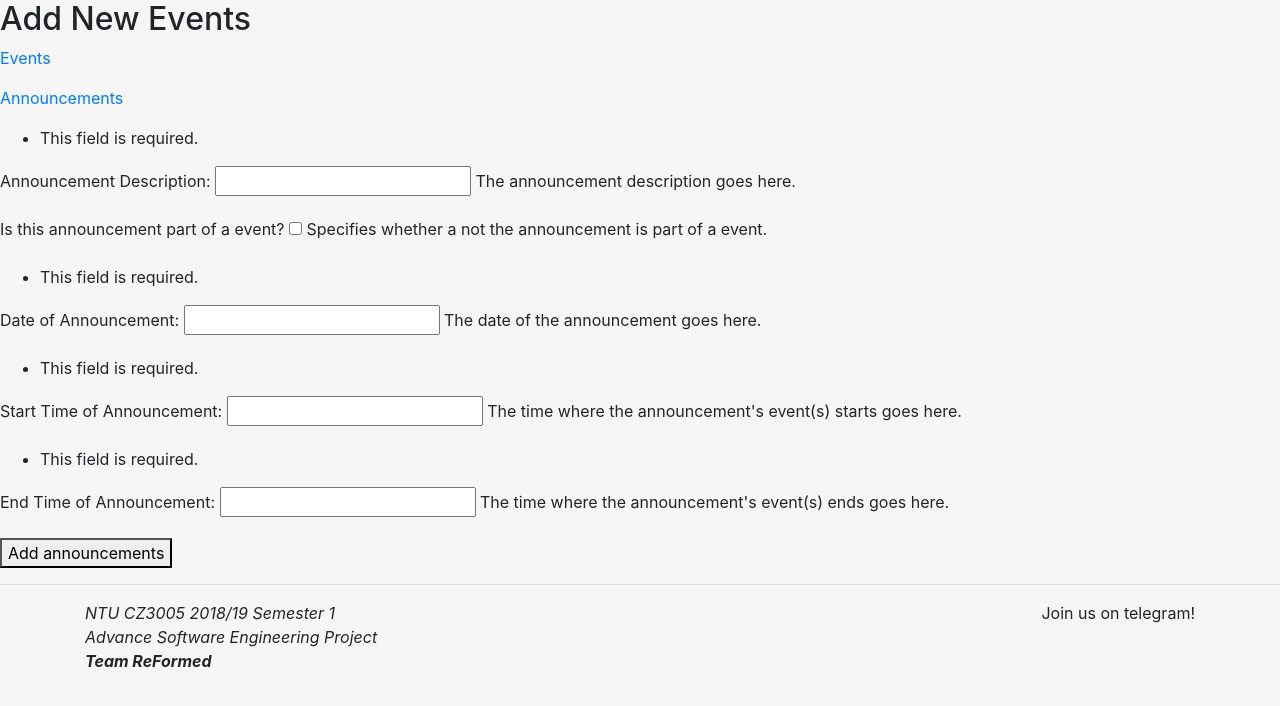
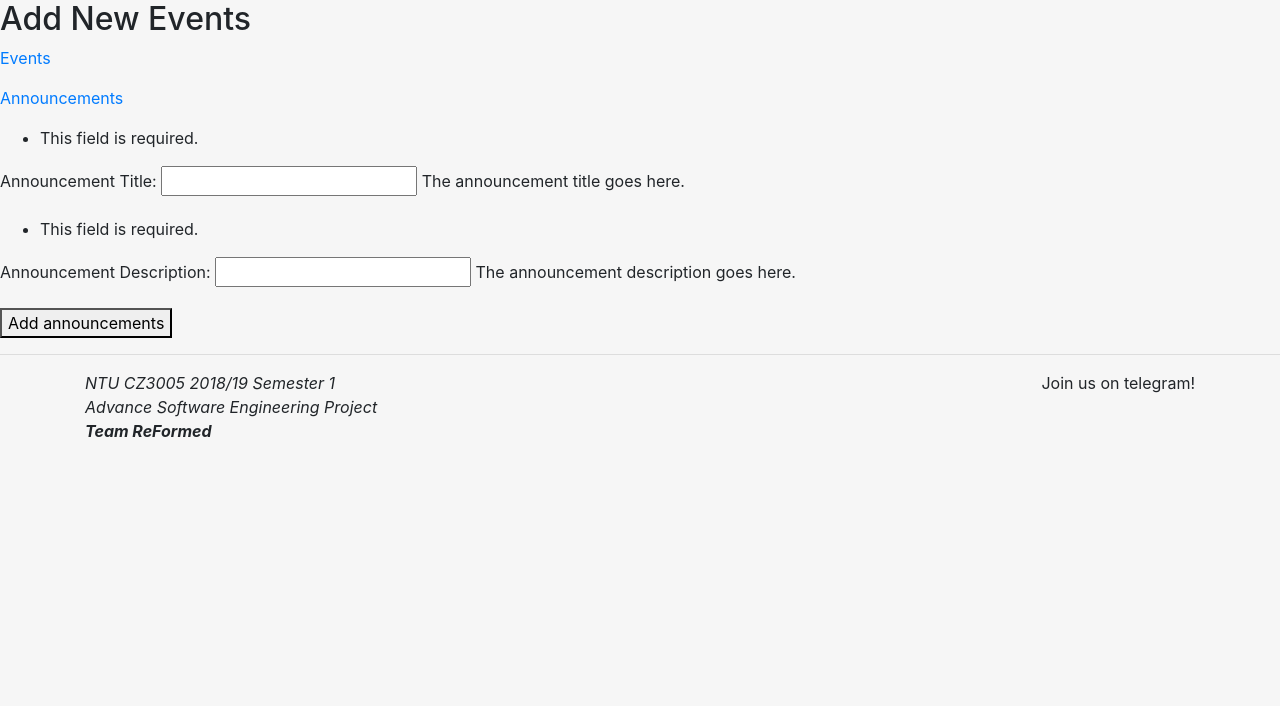
Before and after one commit to c170104/ASE, a Django app: a page that uses EduOne/main/templates/common/header.html in a window 1280 px wide. Shown: the part 66-772 px from the top of the page. Run offline with Django 3.2, Linux system fonts and the light colour scheme; a user stored in the database is signed in; some libraries are stand-ins or nearby versions.

Commit message:
6/3/19 1900 Updates
Changes:
Database has been modified to contain new / updated fields
Updated the respective views and forms

```diff
--- a/EduOne/main/forms.py
+++ b/EduOne/main/forms.py
@@ -10,14 +10,20 @@ class EventForm(ModelForm):
         model = Event
         exclude = ['eventPlanner']
         labels = {
+            'title': ('Event Title'),
             'description': ('Event Description'),
-            'eventDate': ('Date of Event'),
+            'location': ('Location of Event'),
+            'dateFrom': ('Start Date of Event'),
+            'dateTo': ('End Date of Event'),
             'timeFrom': ('Start Time of Event'),
             'timeTo': ('End Time of Event'),
         }
         help_texts = {
+            'title':('The title of the event goes here.'),
             'description' : ('The details of the event goes here.'),
-            'eventDate' : ('The date of the event goes here.'),
+            'location': ('The location details of event goes here.'),
+            'dateFrom': ('The start date of the event goes here.'),
+            'dateTo': ('The end date of the event goes here.'),
             'timeFrom' : ('The start time of the event goes here.'),
             'timeTo' : ('The end time of the event goes here.'),
         }
@@ -27,20 +33,14 @@ class EventForm(ModelForm):
 class AnnouncementForm(ModelForm):
     class Meta:
         model = Announcement
-        exclude = ['creator']
+        exclude = ['user', 'dateCreated']
         labels = {
+            'title' : ('Announcement Title'),
             'description': ('Announcement Description'),
-            'isEvent' : ('Is this announcement part of a event?'),
-            'eventDate': ('Date of Announcement'),
-            'eventTimeFrom': ('Start Time of Announcement'),
-            'eventTimeTo': ('End Time of Announcement'),
         }
         help_texts = {
+            'title' : ('The announcement title goes here.'),
             'description': ('The announcement description goes here.'),
-            'isEvent' : ('Specifies whether a not the announcement is part of a event.'),
-            'eventDate': ('The date of the announcement goes here.'),
-            'eventTimeFrom': ('The time where the announcement\'s event(s) starts goes here.'),
-            'eventTimeTo': ('The time where the announcement\'s event(s) ends goes here.'),
         }
 
 #This class form is used by announcement-delete to delete existing announcements
@@ -50,7 +50,7 @@ class AnnouncementDeleteView(LoginRequiredMixin, UserPassesTestMixin, DeleteView
 
     def test_func(self):
         announcement = self.get_object()
-        if self.request.user.username == announcement.creator:
+        if self.request.user == announcement.user:
             return True
         return False
 
--- a/EduOne/main/models.py
+++ b/EduOne/main/models.py
@@ -189,46 +189,21 @@ class Event(models.Model):
         'EventPlanner',
         on_delete=models.CASCADE,
     )
-    #Maybe can include an event title
-    #Events are a one day thing? Because there is no eventEndDate
+    title = models.CharField(max_length=30)
     description = models.CharField(max_length=200, blank=True, null=True)
-    eventDate = models.DateField()
+    location = models.CharField(max_length=50)
+    dateFrom = models.DateField()
+    dateTo = models.DateField()
     timeFrom = models.TimeField()
     timeTo = models.TimeField()
-    #Need a location field here that is similar to description
 
     def __str__(self):
-        return "{}, Date: {}, From: {}, To: {}".format(self.eventPlanner, self.eventDate, self.timeFrom, self.timeTo)
-
-#This form is used by the views.schedule_add to add create new Event objects
-class EventForm(ModelForm):
-    class Meta:
-        model = Event
-        exclude = ['eventPlanner']
-        labels = {
-            'description': ('Event Description'),
-            'eventDate': ('Date of Event'),
-            'timeFrom': ('Start Time of Event'),
-            'timeTo': ('End Time of Event'),
-        }
-        help_texts = {
-            'description' : ('The details of the event goes here.'),
-            'eventDate' : ('The date of the event goes here.'),
-            'timeFrom' : ('The start time of the event goes here.'),
-            'timeTo' : ('The end time of the event goes here.'),
-        }
-
+        return "{}, Date From: {}, Date To: {}, From: {}, To: {}".format(self.eventPlanner, self.dateFrom, self.dateTo, self.timeFrom, self.timeTo)
 
 APPOINTMENT_STATUS = (
-    ('pending'),
-    ('approved'),
-    ('rejected')
-    )
-
-APPOINTMENT_STATUS = (
-    ('pending'),
-    ('approved'),
-    ('rejected')
+    ('pending', 'Pending'),
+    ('approved', 'Approved'),
+    ('rejected', 'Rejected')
     )
 
 class Appointment(models.Model):
@@ -240,44 +215,25 @@ class Appointment(models.Model):
         'ParentProfile',
         on_delete=models.CASCADE,
     )
+    apptTitle = models.CharField(max_length=30)
+    apptDescription = models.CharField(max_length=200)
     apptDate = models.DateField()
     apptTimeFrom = models.TimeField()
     apptTimeTo = models.TimeField()
-    apptDescription = models.CharField(max_length=200)
-    approved = models.BooleanField(default=False)
+    apptStatus = models.CharField(max_length=8, choices= APPOINTMENT_STATUS)
 
     def __str__(self):
-        return "Appt by: {} | Approved: {}".format(self.parent, self.approved)
+        return "Appt by: {} | Status: {}".format(self.parent, self.apptStatus)
 
 
 class Announcement(models.Model):
-    creator = models.CharField(max_length=50)
+    user = models.ForeignKey(
+        User,
+        on_delete=models.CASCADE,
+    )
+    title = models.CharField(max_length=30)
     description = models.CharField(max_length=500)
-    isEvent = models.BooleanField(default=False)
-    #Announcements can cover only a single day? Because there is no eventEndDate
-    eventDate = models.DateField()
-    eventTimeFrom = models.TimeField()
-    eventTimeTo = models.TimeField()
+    dateCreated = models.DateField()
 
     def __str__(self):
-        return "Creator: {}, isEvent: {}".format(self.creator, self.isEvent)
-
-#This form is used by the views.schedule_add to add create new Announcement objects
-class AnnoucementForm(ModelForm):
-    class Meta:
-        model = Announcement
-        exclude = ['creator']
-        labels = {
-            'description': ('Announcement Description'),
-            'isEvent' : ('Is this announcement part of a event?'),
-            'eventDate': ('Date of Announcement'),
-            'eventTimeFrom': ('Start Time of Announcement'),
-            'eventTimeTo': ('End Time of Announcement'),
-        }
-        help_texts = {
-            'description': ('The announcement description goes here.'),
-            'isEvent' : ('Specifies whether a not the announcement is part of a event.'),
-            'eventDate': ('The date of the announcement goes here.'),
-            'eventTimeFrom': ('The time where the announcement\'s event(s) starts goes here.'),
-            'eventTimeTo': ('The time where the announcement\'s event(s) ends goes here.'),
-        }
+        return "User: {}, title: {}".format(self.user, self.title)
--- a/EduOne/main/templates/index.html
+++ b/EduOne/main/templates/index.html
@@ -6,9 +6,9 @@
 
 	<h2>Announcements</h2>
 		{% for event in announcements  %}
+			<p>{{event.title}}</p>
 			<p>{{event.description}}</p>
-			<p>Date Posted: {{event.eventDate}} </p>
-			<p>From: {{event.eventTimeFrom}} till {{event.eventTimeTo}} </p>
+			<p>Date Posted: {{event.dateCreated}} </p>
 		{% endfor %}
 
 {% endblock %}
--- a/EduOne/main/views.py
+++ b/EduOne/main/views.py
@@ -3,6 +3,7 @@ from django.contrib import messages
 from django.contrib.auth.decorators import login_required
 from .models import *
 from .forms import *
+import datetime
 
 
 
@@ -12,7 +13,7 @@ from .forms import *
 @login_required
 def home(request):
 	events = Announcement.objects.all()
-	events = events.extra(order_by = ['-eventDate'])
+	events = events.extra(order_by = ['-dateCreated'])
 	return render(request, 'index.html', {'active_page': 'home', 'announcements' : events })
 
 
@@ -45,7 +46,8 @@ def schedule_add(request, current='events'):
 			form = AnnouncementForm(request.POST)
 			if form.is_valid():
 				announcement = form.save(commit=False)
-				announcement.creator = request.user.username
+				announcement.user_id = request.user.id
+				announcement.dateCreated = datetime.datetime.now().date()
 				form.save()
 				messages.success(request, f'Announcement has been created successfully!')
 				return redirect('schedule-add')
@@ -77,7 +79,7 @@ def schedule_manage(request, current='confirmed'):
 				event['parent_id'] = ParentProfile.objects.get(id__exact = event['parent_id'])
 
 		elif current == event_types[2]:
-			events = Announcement.objects.filter(creator__exact = request.user.username)
+			events = Announcement.objects.filter(user__exact = request.user.id)
 
 		return render(request, 'schedule/schedule_manage.html', {'active_page': 'schedule', 'active_tab': current,
 				'events': events })
```
Also changed, not shown: EduOne/main/templates/schedule/schedule_manage.html (+38 -23 lines), EduOne/db.sqlite3, EduOne/main/migrations/0005_auto_20190306_1915.py (added), EduOne/main/migrations/0006_auto_20190306_1915.py (added), EduOne/main/migrations/0007_auto_20190306_1951.py (added).
